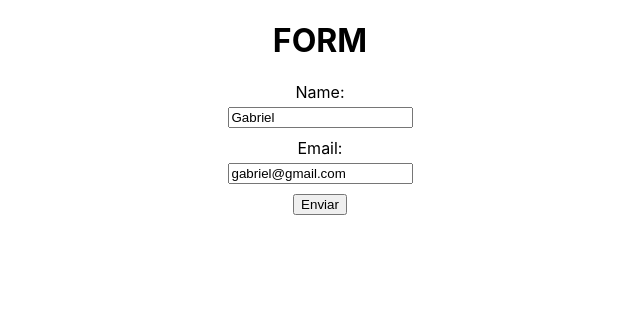
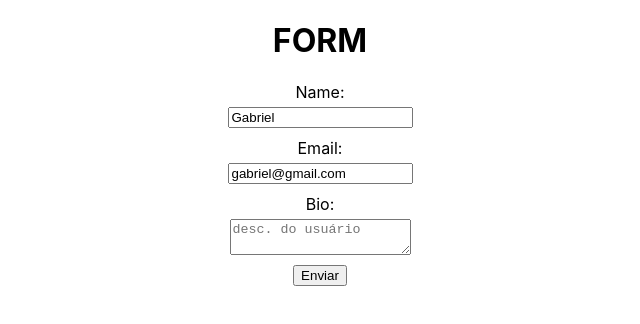
Before and after one commit to Gabriel593-dotcom/curso_react, a React (Create React App) app in the folder Curso React/FORMULARIOS/criando-formulario/: page / in a window 1280 px wide. Shown: the top 324 px of the page, without its empty margins (320-960 px from the left). Built offline with nearby package versions, Linux system fonts and the light colour scheme.

Commit message:
FORMULARIOS/ TextArea no React

```diff
--- a/Curso React/FORMULARIOS/criando-formulario/src/components/FormularioEx.jsx
+++ b/Curso React/FORMULARIOS/criando-formulario/src/components/FormularioEx.jsx
@@ -4,6 +4,7 @@ import formStyle from "./FormularioEx.module.css";
 const FormularioEx = ({ user }) => {
   const [name, setName] = useState(user?.name ?? "");
   const [email, setEmail] = useState(user?.email ?? "");
+  const [bio, setBio] = useState();
 
   const handleName = (e) => {
     let value = e.target.value;
@@ -12,10 +13,11 @@ const FormularioEx = ({ user }) => {
 
   const handleSubmit = (event) => {
     event.preventDefault();
-    alert("Enviando o Formulario " + name + " - " + email);
+    alert("Enviando o Formulario " + name + " - " + email + " - " + bio);
 
     setName("");
     setEmail("");
+    setBio("");
   };
 
   return (
@@ -46,6 +48,16 @@ const FormularioEx = ({ user }) => {
           />
         </label>
 
+        <label className={formStyle.label_f}>
+          <span>Bio:</span>
+          <textarea
+            name="bio"
+            placeholder="desc. do usuário"
+            onChange={(e) => setBio(e.target.value)}
+            value={bio}
+          ></textarea>
+        </label>
+
         <input className={formStyle.input_form} type="submit" value="Enviar" />
       </form>
     </div>
--- a/Curso React/FORMULARIOS/criando-formulario/src/components/FormularioEx.module.css
+++ b/Curso React/FORMULARIOS/criando-formulario/src/components/FormularioEx.module.css
@@ -24,6 +24,10 @@
     margin-bottom: 10px;
 }
 
+.form .label_f textarea {
+    margin-bottom: 10px;
+}
+
 .form .input_form {
     margin-bottom: 10px;
 }
```
